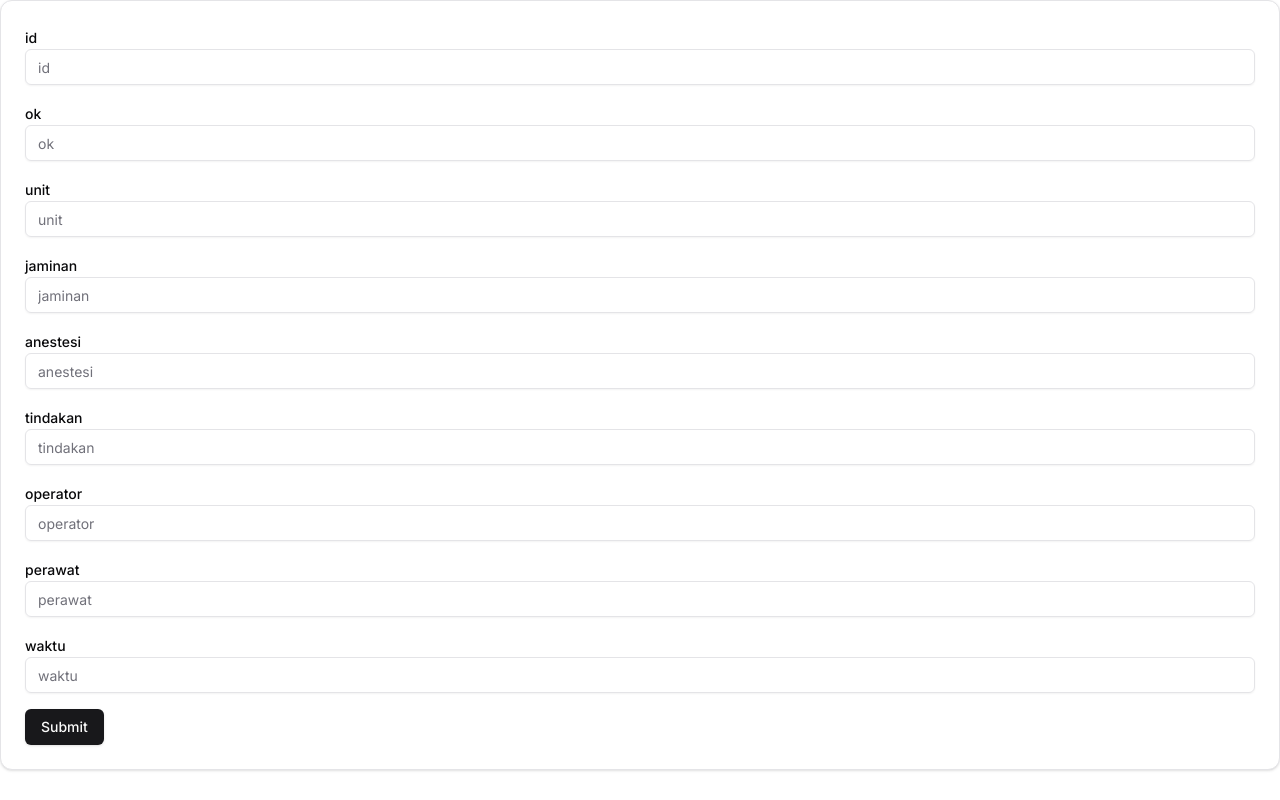
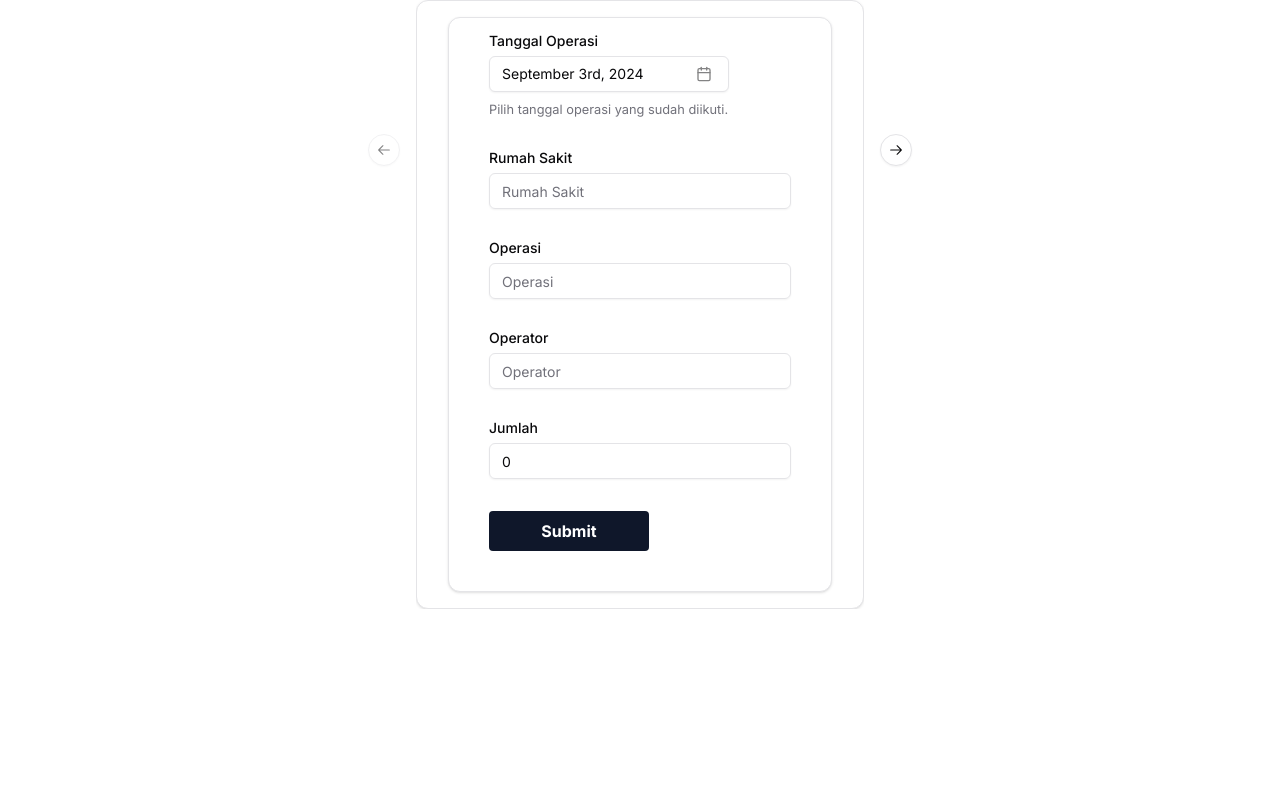
Before and after one commit to lambangws21/bukubelajarku, a Next.js app: page /form in a window 1280 px wide. Built offline with nearby package versions, Linux system fonts and the light colour scheme.

Commit message:
menambahkan carousel

```diff
--- a/package.json
+++ b/package.json
@@ -30,7 +30,7 @@
     "embla-carousel-react": "^8.2.0",
     "framer-motion": "^11.5.4",
     "lucide-react": "^0.436.0",
-    "next": "14.2.7",
+    "next": "^14.2.23",
     "react": "^18",
     "react-day-picker": "^8.10.1",
     "react-dom": "^18",
--- a/src/app/form/page.tsx
+++ b/src/app/form/page.tsx
@@ -1,85 +1,54 @@
 "use client";
+import React from "react";
 
-import React, { useState } from "react";
-import { motion } from "framer-motion";
-import { Card } from "@/components/ui/card";
-import { Button } from "@/components/ui/button";
-import { Input } from "@/components/ui/input";
-import { Label } from "@/components/ui/label";
+import FormGoogleSheet from "@/app/googlesheetform/page";
+import FormAdvance from "@/app/formadvance/page";
+import { Card, CardContent } from "@/components/ui/card";
+import {
+  Carousel,
+  CarouselContent,
+  CarouselItem,
+  CarouselNext,
+  CarouselPrevious,
+} from "@/components/ui/carousel";
 
-const FormInput: React.FC = () => {
-  const [formData, setFormData] = useState({
-    id: "",
-    ok: "",
-    unit: "",
-    jaminan: "",
-    anestesi: "",
-    tindakan: "",
-    operator: "",
-    perawat: "",
-    waktu: "",
-  });
-
-  const handleChange = (e: React.ChangeEvent<HTMLInputElement>) => {
-    setFormData({ ...formData, [e.target.name]: e.target.value });
-  };
-
-  const handleSubmit = async (e: React.FormEvent) => {
-    e.preventDefault();
-    try {
-      const response = await fetch("/api/addData", {
-        method: "POST",
-        headers: { "Content-Type": "application/json" },
-        body: JSON.stringify([formData]), // Dikirim sebagai array karena Google Sheets menggunakan loop
-      });
-
-      if (response.ok) {
-        alert("Data berhasil ditambahkan!");
-        setFormData({
-          id: "",
-          ok: "",
-          unit: "",
-          jaminan: "",
-          anestesi: "",
-          tindakan: "",
-          operator: "",
-          perawat: "",
-          waktu: "",
-        }); // Reset form setelah submit
-      } else {
-        alert("Gagal menambahkan data.");
-      }
-    } catch (error) {
-      console.error("Error:", error);
-      alert("Terjadi kesalahan.");
-    }
-  };
-
+export default function page() {
   return (
-    <motion.div
-      initial={{ opacity: 0 }}
-      animate={{ opacity: 1 }}
-      transition={{ duration: 0.5 }}
-    >
-      <Card className="p-6">
-        <form onSubmit={handleSubmit}>
-          {Object.keys(formData).map((field) => (
-            <div key={field} className="mb-4">
-              <Label htmlFor={field}>{field}</Label>
-              <Input
-                id={field}
-                name={field}
-                value={formData[field as keyof typeof formData]}
-                onChange={handleChange}
-                placeholder={field}
-              />
-            </div>
-          ))}
-          <Button type="submit">Submit</Button>
-        </form>
-      </Card>
-    </motion.div>
+    <div>
+      <div className="w-full max-w-md mx-auto">
+        {" "}
+        {/* Membuat carousel responsif dan di tengah */}
+        <Carousel className="h-[300px]">
+          {" "}
+          {/* Mengatur tinggi carousel */}
+          <CarouselContent>
+            <CarouselItem>
+              <Card>
+                <CardContent className="flex flex-col items-center justify-center p-4">
+                  {" "}
+                  {/* Menggunakan flex-col dan padding yang disesuaikan */}
+                  {/* Jika FormGoogleSheet harus di dalam Carousel, pastikan tidak terlalu panjang */}
+                  <FormGoogleSheet />
+                </CardContent>
+              </Card>
+            </CarouselItem>
+            {/* Tambahkan CarouselItem lainnya di sini */}
+            <CarouselItem>
+              <Card>
+                <CardContent>
+                  <FormAdvance/>
+                </CardContent>
+              </Card>
+            </CarouselItem>
+          </CarouselContent>
+          <div className="flex justify-between w-full">
+            {" "}
+            {/* Memposisikan navigasi di luar carousel */}
+            <CarouselPrevious />
+            <CarouselNext />
+          </div>
+        </Carousel>
+      </div>
+    </div>
   );
-};
-
-export default FormInput;
+}
--- /dev/null
+++ b/src/app/formadvance/page.tsx
@@ -0,0 +1,247 @@
+"use client";
+
+import { useState } from "react";
+import { zodResolver } from "@hookform/resolvers/zod";
+import { format } from "date-fns";
+import { CalendarIcon, LoaderPinwheel } from "lucide-react";
+import { useForm } from "react-hook-form";
+import { z } from "zod";
+import { cn } from "@/lib/utils";
+import { Button } from "@/components/ui/button";
+import { Calendar } from "@/components/ui/calendar";
+import { Input } from "@/components/ui/input";
+import { Card, CardContent } from "@/components/ui/card";
+import {
+  Form as UIForm,
+  FormControl,
+  FormDescription,
+  FormField,
+  FormItem,
+  FormLabel,
+  FormMessage,
+} from "@/components/ui/form";
+import {
+  Popover,
+  PopoverContent,
+  PopoverTrigger,
+} from "@/components/ui/popover";
+import { useToast } from "@/hooks/use-toast";
+import { motion } from "framer-motion";
+
+// Schema untuk validasi form
+const FormSchema = z.object({
+  date: z.date({
+    required_error: "A date is required.",
+  }),
+  jenisBiaya: z.string().nonempty("Operasi is required"),
+  rumahSakit: z.string().nonempty("Rumah Sakit is required"),
+  klaim: z.string().nonempty("Klaim is required"),
+  jumlah: z.coerce
+    .number()
+    .nonnegative("Jumlah should be a non-negative number"),
+});
+
+type FormSchemaType = z.infer<typeof FormSchema>;
+
+const CustomForm = () => {
+  const form = useForm<FormSchemaType>({
+    resolver: zodResolver(FormSchema),
+    defaultValues: {
+      date: new Date(),
+      jenisBiaya: "",
+      rumahSakit: "",
+      klaim: "",
+      jumlah: 0,
+    },
+  });
+  const [isSubmitting, setIsSubmitting] = useState(false);
+  const { toast } = useToast();
+
+  const API_URL = "/api/googlesheet";
+
+  async function handleFormSubmit(data: FormSchemaType) {
+    setIsSubmitting(true); // Mulai animasi
+    try {
+      const formattedData = {
+        ...data,
+        date: format(data.date, "yyyy-MM-dd"),
+      };
+
+      const response = await fetch(API_URL, {
+        method: "POST",
+        headers: {
+          "Content-Type": "application/json",
+        },
+        body: JSON.stringify(formattedData),
+      });
+
+      if (!response.ok) {
+        throw new Error("Failed to submit data");
+      }
+
+      const result = await response.json();
+      if (result.error) {
+        throw new Error(result.error);
+      }
+
+      toast({
+        title: "Success!",
+        description: "Data berhasil disimpan!",
+      });
+
+      form.reset(); // Reset form setelah berhasil submit
+    } catch (err: any) {
+      toast({
+        title: "Error",
+        description: `Terjadi kesalahan: ${err.message}`,
+      });
+    } finally {
+      setIsSubmitting(false); // Hentikan animasi setelah proses selesai
+    }
+  }
+
+  return (
+    <div className="w-96 mx-auto">
+      <Card>
+        <CardContent>
+          <motion.div
+            initial={{ opacity: 0, y: -20 }}
+            animate={{ opacity: 1, y: 0 }}
+            transition={{ duration: 0.5 }}
+          >
+            <UIForm {...form}>
+              <form
+                onSubmit={form.handleSubmit(handleFormSubmit)}
+                className="space-y-8 p-4"
+              >
+                <FormField
+                  control={form.control}
+                  name="date"
+                  render={({ field }) => (
+                    <FormItem className="flex flex-col">
+                      <FormLabel>Tanggal Advance</FormLabel>
+                      <Popover>
+                        <PopoverTrigger asChild>
+                          <FormControl>
+                            <Button
+                              variant={"outline"}
+                              className={cn(
+                                "w-[240px] pl-3 text-left font-normal",
+                                !field.value && "text-muted-foreground"
+                              )}
+                            >
+                              {field.value ? (
+                                format(field.value, "PPP")
+                              ) : (
+                                <span>Pick a date</span>
+                              )}
+                              <CalendarIcon className="ml-auto h-4 w-4 opacity-50" />
+                            </Button>
+                          </FormControl>
+                        </PopoverTrigger>
+                        <PopoverContent className="w-auto p-0" align="start">
+                          <Calendar
+                            mode="single"
+                            selected={field.value}
+                            onSelect={field.onChange}
+                            disabled={(date) =>
+                              date > new Date() || date < new Date("1900-01-01")
+                            }
+                            initialFocus
+                          />
+                        </PopoverContent>
+                      </Popover>
+                      <FormDescription>
+                        Pilih tanggal advance yang sudah dikirim.
+                      </FormDescription>
+                      <FormMessage />
+                    </FormItem>
+                  )}
+                />
+
+                <FormField
+                  control={form.control}
+                  name="jenisBiaya"
+                  render={({ field }) => (
+                    <FormItem className="flex flex-col">
+                      <FormLabel>Jenis Biaya</FormLabel>
+                      <FormControl>
+                        <Input {...field} placeholder="Meals..." />
+                      </FormControl>
+                      <FormMessage />
+                    </FormItem>
+                  )}
+                />
+
+                <FormField
+                  control={form.control}
+                  name="rumahSakit"
+                  render={({ field }) => (
+                    <FormItem className="flex flex-col">
+                      <FormLabel>Rumah Sakit</FormLabel>
+                      <FormControl>
+                        <Input {...field} placeholder="Rumah sakit" />
+                      </FormControl>
+                      <FormMessage />
+                    </FormItem>
+                  )}
+                />
+
+                <FormField
+                  control={form.control}
+                  name="klaim"
+                  render={({ field }) => (
+                    <FormItem className="flex flex-col">
+                      <FormLabel>Klaim Oleh</FormLabel>
+                      <FormControl>
+                        <Input {...field} placeholder="klaim oleh" />
+                      </FormControl>
+                      <FormMessage />
+                    </FormItem>
+                  )}
+                />
+
+                <FormField
+                  control={form.control}
+                  name="jumlah"
+                  render={({ field }) => (
+                    <FormItem className="flex flex-col">
+                      <FormLabel>Jumlah</FormLabel>
+                      <FormControl>
+                        <Input
+                          {...field}
+                          placeholder="Jumlah"
+                          type="number"
+                          min={0}
+                        />
+                      </FormControl>
+                      <FormMessage />
+                    </FormItem>
+                  )}
+                />
+
+                <motion.button
+                  type="submit"
+                  whileHover={{ scale: 1.1 }}
+                  whileTap={{ scale: 0.9 }}
+                  className="w-40 bg-slate-900 hover:bg-slate-700 text-white font-bold py-2 px-4 rounded"
+                  disabled={isSubmitting}
+                  animate={{ opacity: isSubmitting ? 0.5 : 1 }} // Animasi perubahan opacity saat submit
+                  transition={{ duration: 0.3 }}
+                >
+                  {isSubmitting ? (
+                    <LoaderPinwheel className="animate-spin h-5 w-5 inline-block" />
+                  ) : (
+                    "Submit"
+                  )}
+                </motion.button>
+              </form>
+            </UIForm>
+          </motion.div>
+        </CardContent>
+      </Card>
+    </div>
+  );
+};
+
+export default CustomForm;
--- a/src/app/page.tsx
+++ b/src/app/page.tsx
@@ -5,7 +5,7 @@ import { ScrollArea, ScrollBar } from "@/components/ui/scroll-area"; // Import S
 import SurgicalTechniquePersona from "@/components/operasi/persona/page";
 import PosisiHip from "./procedure/posisihip/page";
 import SurgicalStepsUka from "@/components/operasi/ukr/surgicalstep";
-import FormGoogleSheet from "@/app/googlesheetform/page";
+import FormGoogle from "@/app/form/page";
 import DataOperasi from "@/app/displaydata/page";
 import DataOperasiku from "@/components/displayData"
 
@@ -29,7 +29,7 @@ export default function Home() {
         </ScrollArea>
 
         <TabsContent value="form">
-          <FormGoogleSheet />
+          <FormGoogle />
         </TabsContent>
         <TabsContent value="dataOperasi">
           <DataOperasi />
```
Also changed, not shown: 1 other file (tests, documents, lock files or other folders).
